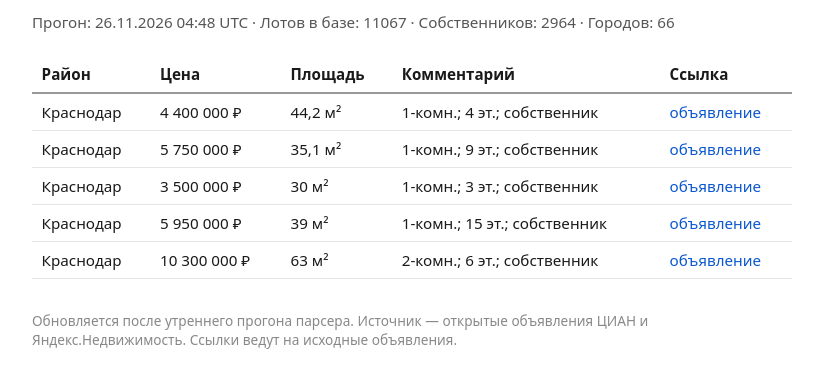
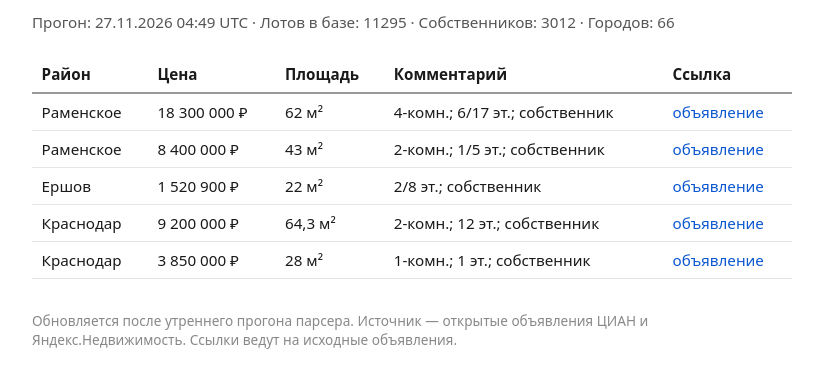
Before and after one commit to isaafoks-collab/realtor-service, a plain HTML site: page index.html in a window 1280 px wide. Shown: the part 66-454 px from the top of the page, without its empty margins (228-1051 px from the left). Drawn offline with Linux system fonts and the light colour scheme.

Commit message:
витрина: авто-обновление после утреннего прогона

```diff
--- a/index.html
+++ b/index.html
@@ -3,7 +3,7 @@
 <head>
 <meta charset="utf-8">
 <meta name="viewport" content="width=device-width, initial-scale=1">
-<title>Свежие лоты-собственники — 26.11.2026 04:48 UTC</title>
+<title>Свежие лоты-собственники — 27.11.2026 04:49 UTC</title>
 <style>
  body { font-family: system-ui, -apple-system, Segoe UI, Roboto, sans-serif;
         max-width: 760px; margin: 2rem auto; padding: 0 1rem; color: #1a1a1a; }
@@ -19,15 +19,15 @@
 </head>
 <body>
 <h1>Свежие лоты-собственники</h1>
-<div class="counters">Прогон: 26.11.2026 04:48 UTC &middot; Лотов в базе: 11067
- &middot; Собственников: 2964 &middot; Городов: 66</div>
+<div class="counters">Прогон: 27.11.2026 04:49 UTC &middot; Лотов в базе: 11295
+ &middot; Собственников: 3012 &middot; Городов: 66</div>
 <table>
 <tr><th>Район</th><th>Цена</th><th>Площадь</th><th>Комментарий</th><th>Ссылка</th></tr>
-<tr><td>Краснодар</td><td>4 400 000 ₽</td><td>44,2 м²</td><td>1-комн.; 4 эт.; собственник</td><td><a href="https://www.cian.ru/sale/flat/336022782/">объявление</a></td></tr>
-<tr><td>Краснодар</td><td>5 750 000 ₽</td><td>35,1 м²</td><td>1-комн.; 9 эт.; собственник</td><td><a href="https://www.cian.ru/sale/flat/336756155/">объявление</a></td></tr>
-<tr><td>Краснодар</td><td>3 500 000 ₽</td><td>30 м²</td><td>1-комн.; 3 эт.; собственник</td><td><a href="https://www.cian.ru/sale/flat/331090893/">объявление</a></td></tr>
-<tr><td>Краснодар</td><td>5 950 000 ₽</td><td>39 м²</td><td>1-комн.; 15 эт.; собственник</td><td><a href="https://www.cian.ru/sale/flat/334833095/">объявление</a></td></tr>
-<tr><td>Краснодар</td><td>10 300 000 ₽</td><td>63 м²</td><td>2-комн.; 6 эт.; собственник</td><td><a href="https://www.cian.ru/sale/flat/312673620/">объявление</a></td></tr>
+<tr><td>Раменское</td><td>18 300 000 ₽</td><td>62 м²</td><td>4-комн.; 6/17 эт.; собственник</td><td><a href="https://realty.yandex.ru/offer/7209994266463133673/">объявление</a></td></tr>
+<tr><td>Раменское</td><td>8 400 000 ₽</td><td>43 м²</td><td>2-комн.; 1/5 эт.; собственник</td><td><a href="https://realty.yandex.ru/offer/7209995033293036742/">объявление</a></td></tr>
+<tr><td>Ершов</td><td>1 520 900 ₽</td><td>22 м²</td><td>2/8 эт.; собственник</td><td><a href="https://realty.yandex.ru/offer/7209995230352371710/">объявление</a></td></tr>
+<tr><td>Краснодар</td><td>9 200 000 ₽</td><td>64,3 м²</td><td>2-комн.; 12 эт.; собственник</td><td><a href="https://www.cian.ru/sale/flat/336958856/">объявление</a></td></tr>
+<tr><td>Краснодар</td><td>3 850 000 ₽</td><td>28 м²</td><td>1-комн.; 1 эт.; собственник</td><td><a href="https://www.cian.ru/sale/flat/336984719/">объявление</a></td></tr>
 </table>
 <footer>Обновляется после утреннего прогона парсера. Источник — открытые
 объявления ЦИАН и Яндекс.Недвижимость. Ссылки ведут на исходные объявления.</footer>
```
